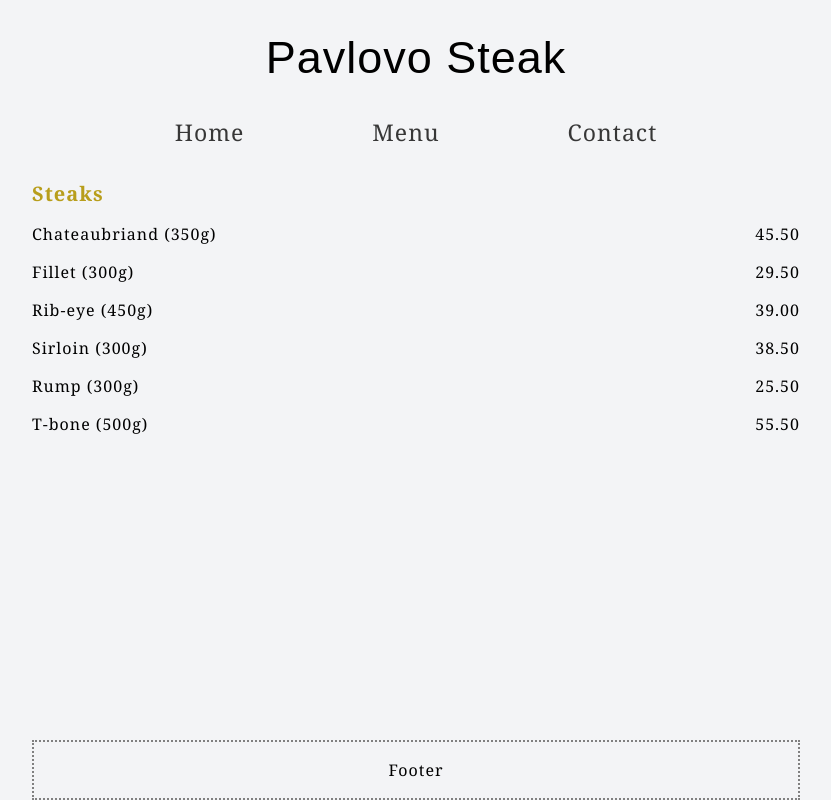
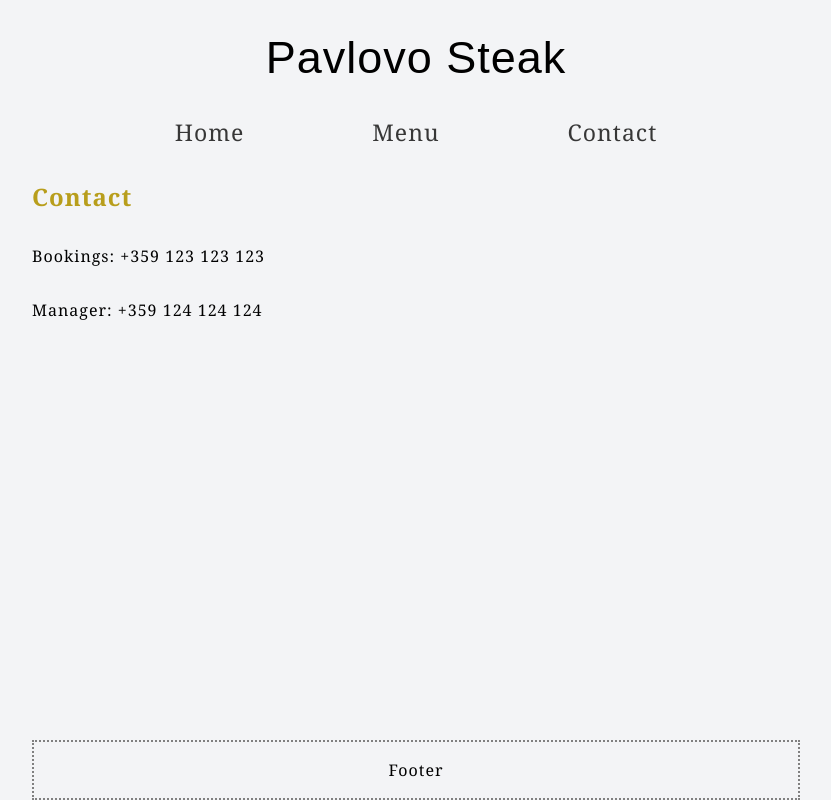
Before and after one commit to blancpain/restaurant-page, a website built with webpack: page dist/index.html in a window 1280 px wide. Shown: the whole page, without its empty margins (224-1055 px from the left). Built offline with nearby package versions, Linux system fonts and the light colour scheme.

Commit message:
Add contacts tab

```diff
--- a/src/contact.js
+++ b/src/contact.js
@@ -0,0 +1,28 @@
+const contactTabContent = () => {
+  // create DOM elements
+  const tabPlaceHolder = document.querySelector(".tab-placeholder");
+  const contactTab = document.createElement("div");
+  const footer = document.createElement("div");
+  const contactsHeader = document.createElement("h2");
+  const bookings = document.createElement("div");
+  const managerContact = document.createElement("div");
+  // text content
+  footer.textContent = "Footer";
+  contactsHeader.textContent = "Contact";
+  bookings.textContent = "Bookings: +359 123 123 123";
+  managerContact.textContent = "Manager: +359 124 124 124";
+  // add classes
+  contactTab.classList.add("home-tab");
+  footer.classList.add("footer");
+  contactsHeader.classList.add("contacts-header");
+  bookings.classList.add("contacts-text");
+  managerContact.classList.add("contacts-text");
+  // build tree
+  tabPlaceHolder.appendChild(contactTab);
+  contactTab.appendChild(contactsHeader);
+  contactTab.appendChild(bookings);
+  contactTab.appendChild(managerContact);
+  tabPlaceHolder.appendChild(footer);
+};
+
+export default contactTabContent;
--- a/src/index.js
+++ b/src/index.js
@@ -2,7 +2,9 @@ import "./style.css";
 import loadPage from "./load";
 import homeTabContent from "./home";
 import menuTabContent from "./menu";
+import contactTabContent from "./contact";
 
 loadPage();
 // homeTabContent();
-menuTabContent();
+// menuTabContent();
+contactTabContent();
--- a/src/menu.js
+++ b/src/menu.js
@@ -4,10 +4,12 @@ const menuTabContent = () => {
   const menuTab = document.createElement("div");
   const footer = document.createElement("div");
   const menuHeader = document.createElement("h2");
+
   // add classes
   menuTab.classList.add("menu-tab");
   menuHeader.classList.add("menu-header");
   footer.classList.add("footer");
+
   // build tree
   tabPlaceHolder.appendChild(menuHeader);
   tabPlaceHolder.appendChild(menuTab);
@@ -16,6 +18,7 @@ const menuTabContent = () => {
   // text content
   menuHeader.textContent = "Steaks";
   footer.textContent = "Footer";
+
   // menu items
   const menuItemOne = document.createElement("div");
   const menuItemOnePrice = document.createElement("div");
--- a/src/style.css
+++ b/src/style.css
@@ -109,9 +109,9 @@ body {
   margin-top: 1rem;
 }
 
-.menu-header {
+.menu-header,
+.contacts-header {
   color: var(--menu-header-font);
-  font-size: 20px;
 }
 
 .menu-item {
@@ -124,6 +124,11 @@ body {
   text-align: right;
 }
 
+/* Contacts Tab */
+
+.contacts-text {
+  margin-top: 2rem;
+}
 /* Footer */
 .footer {
   margin-top: auto;
```
